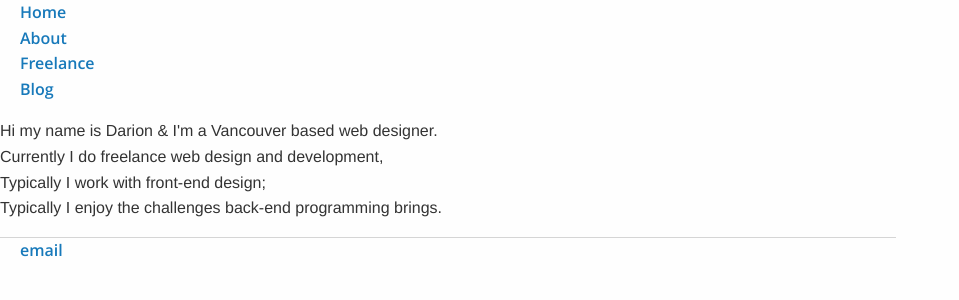
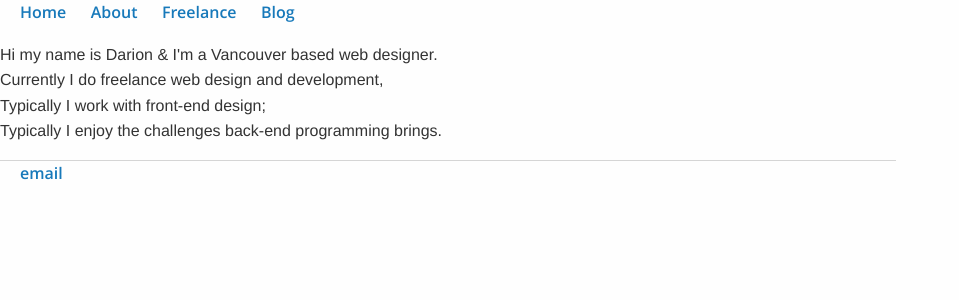
Before and after one commit to cosmicpepper/cosmicpepper.github.io, a Jekyll site: the page built from index.html, in a window 1280 px wide. Shown: the top 300 px of the page, without its empty margins (0-959 px from the left). Built offline with Jekyll 4.4.1, drawn with Linux system fonts in a browser that asks for light colours.

Commit message:
Update main.css
adjusting nav style

```diff
--- a/css/main.css
+++ b/css/main.css
@@ -98,3 +98,18 @@
 	list-style: none;
 
 }
+
+nav ul, footer ul {
+
+	 font-size: 1em; font-family: 'Helvetica', 'Arial', 'Sans-Serif';
+	 padding: 0px; list-style: none;
+ 	font-weight: bold;
+
+ }
+
+nav ul li, footer ul li {
+
+	display: inline;
+	 margin-right: 20px;
+
+ }
```
